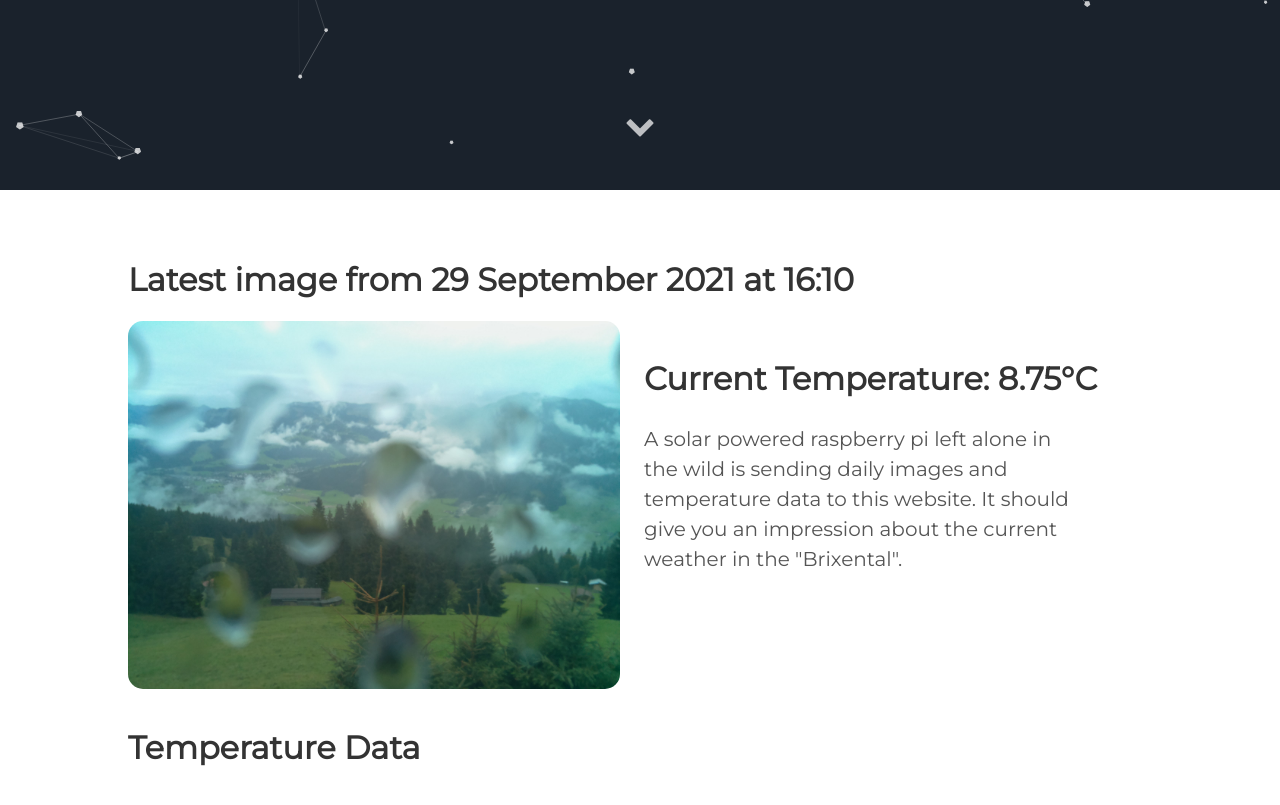
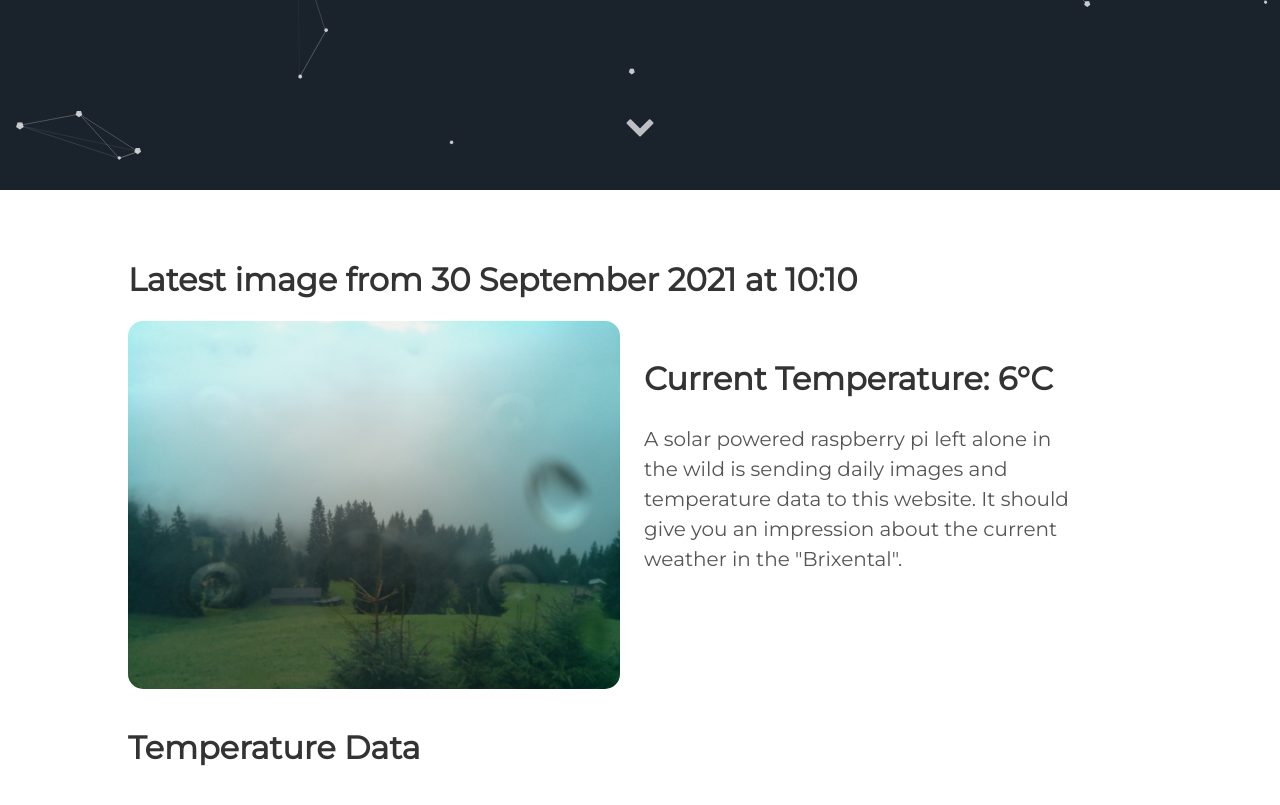
Before and after one commit to vektorious/vektorious.github.io, a Jekyll site: the page built from resources/huette.md, in a window 1280 px wide and 900 px high, scrolled down 710 px. Shown: the top 805 px of the window. Built offline with Jekyll 4.4.1, drawn with Linux system fonts in a browser that asks for light colours.

Commit message:
I'm a bot beep boop

```diff
--- a/resources/huette.md
+++ b/resources/huette.md
@@ -6,13 +6,13 @@ image: '/assets/img/'
 description: 'Live image from the Austrian alps'
 twitter_text: ' '
 ---
-## Latest image from 29 September 2021 at 16:10
+## Latest image from 30 September 2021 at 10:10
 <div class="huette">
   <div class="huette-image">
     <img src="{{ "/assets/img/huette.jpg" | prepend: site.baseurl }}">
   </div>
   <div class="huette-text">
-        <h2>Current Temperature: 8.75°C</h2>
+        <h2>Current Temperature: 6°C</h2>
         <p>A solar powered raspberry pi left alone in the wild is sending daily images and temperature data to this website. It should give you an impression about the current weather in the "Brixental".</p>
 
   </div>
```
Also changed, not shown: rpi-script/2021-09-30_100925.txt (renamed from rpi-script/2021-09-29_160927.txt, +5 -5 lines), rpi-script/huette.md (+2 -2 lines), assets/img/huette.jpg, assets/img/temp_plot.png, rpi-script/temp_plot.png, 1 other file.
